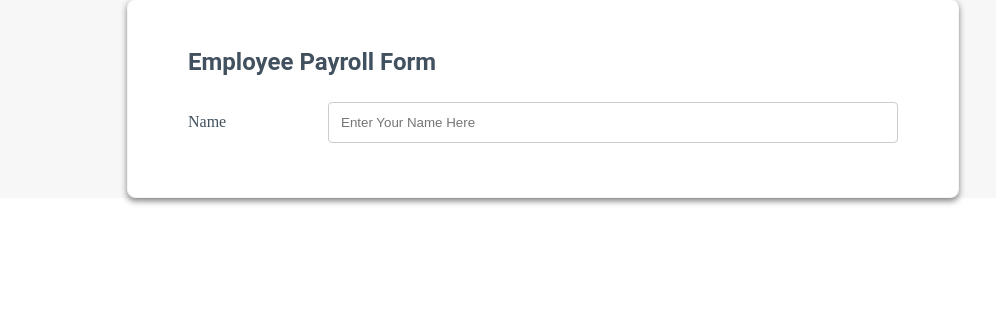
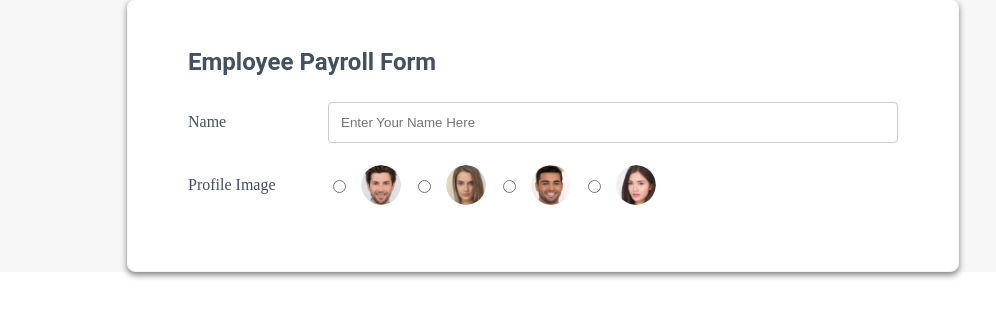
Before and after one commit to sukanya2712/day44, a plain HTML site: page index.html in a window 1280 px wide. Shown: the part 81-398 px from the top of the page, without its empty margins (97-1093 px from the left). Drawn offline with Linux system fonts and the light colour scheme.

Commit message:
addeduc3

```diff
--- a/index.html
+++ b/index.html
@@ -33,7 +33,32 @@
             <label class="label text" for="name">Name</label>
             <input class="input" type="text" id="name" name="name" placeholder="Enter Your Name Here" required>
         </div>
+        <div class="row-content">
+            <label class="label text" for="profile">Profile Image</label>
+            <div class="profile-radio-content">
+                <label>
+                    <input type="radio" id="profile1" name="profile" value="../assets/profile-images/Ellipse -3.png"
+                        required>
+                    <img class="profile" id="image1" src="assets/profile-images/Ellipse -3.png">
+                </label>
+                <label>
+                    <input type="radio" id="profile2" name="profile" value="../assets/profile-images/Ellipse 1.png"
+                        required>
+                    <img class="profile" id="image2" src="assets/profile-images/Ellipse -1.png">
+                </label>
+                <label>
+                    <input type="radio" id="profile3" name="profile" value="../assets/profile-images/Ellipse -8.png"
+                        required>
+                    <img class="profile" id="image3" src="assets/profile-images/Ellipse -8.png">
+                </label>
+                <label>
+                    <input type="radio" id="profile4" name="profile" value="../assets/profile-images/Ellipse -7.png"
+                        required>
+                    <img class="profile" id="image4" src="../assets/profile-images/Ellipse -7.png">
+                </label>
+            </div>
     </form>
+
 </div>
 
 
```
Also changed, not shown: assets/profile-images/Ellipse -1.png (added), assets/profile-images/Ellipse -3.png (added), assets/profile-images/Ellipse -7.png (added), assets/profile-images/Ellipse -8.png (added).
